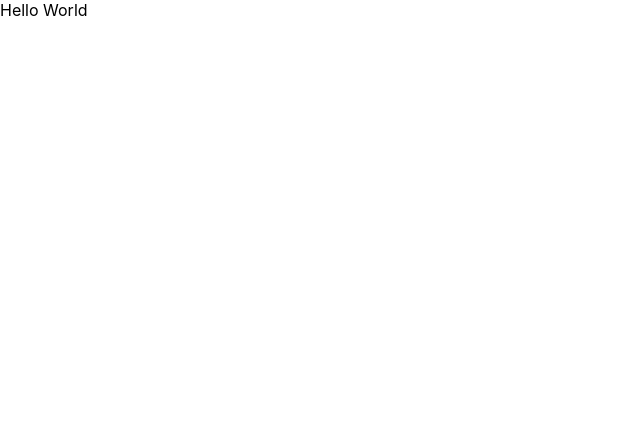
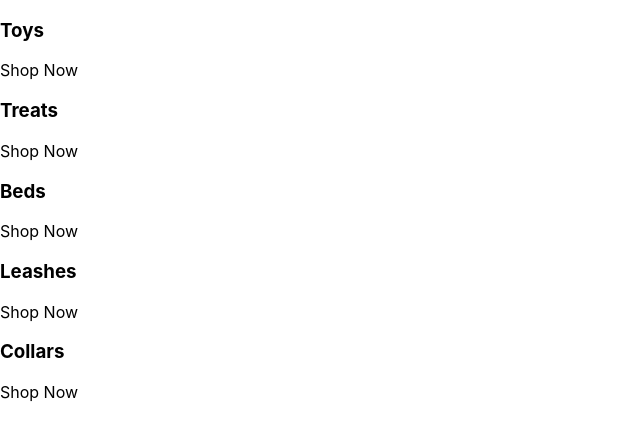
Before and after one commit to JeffKnowlesJr/react-dog-store, a React (Create React App) app: page / in a window 1280 px wide. Shown: the top 440 px of the page, without its empty margins (0-640 px from the left). Built offline with nearby package versions, Linux system fonts and the light colour scheme.

Commit message:
Added Elements to opening screen

```diff
--- a/src/App.js
+++ b/src/App.js
@@ -1,5 +1,31 @@
 const App = () => {
-  return <div className="">Hello World</div>
+  return (
+    <div className="categories_container">
+      <div className="category_container">
+        {/* <img src="" alt="" /> */}
+        <div className="category_body__container">
+          <h3>Toys</h3>
+          <p>Shop Now</p>
+        </div>
+        <div className="category_body__container">
+          <h3>Treats</h3>
+          <p>Shop Now</p>
+        </div>
+        <div className="category_body__container">
+          <h3>Beds</h3>
+          <p>Shop Now</p>
+        </div>
+        <div className="category_body__container">
+          <h3>Leashes</h3>
+          <p>Shop Now</p>
+        </div>
+        <div className="category_body__container">
+          <h3>Collars</h3>
+          <p>Shop Now</p>
+        </div>
+      </div>
+    </div>
+  )
 }
 
 export default App
```
